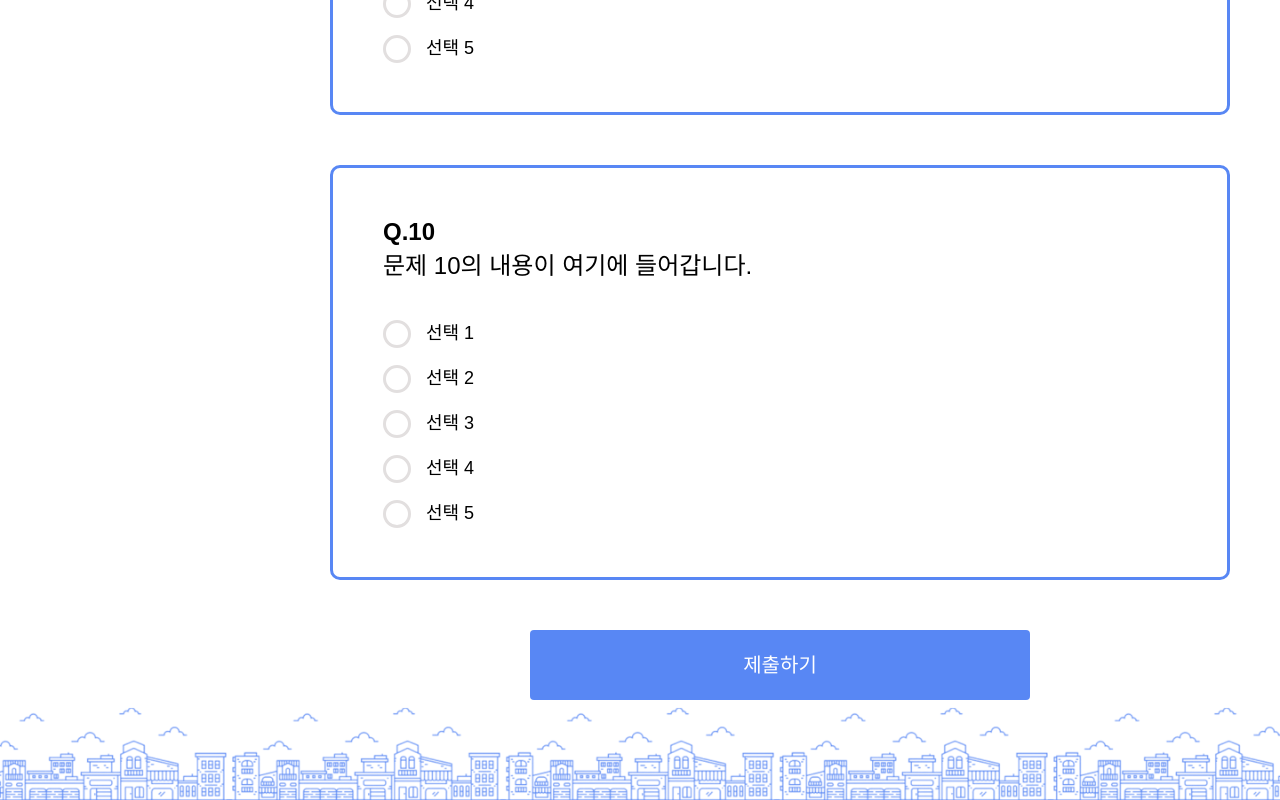
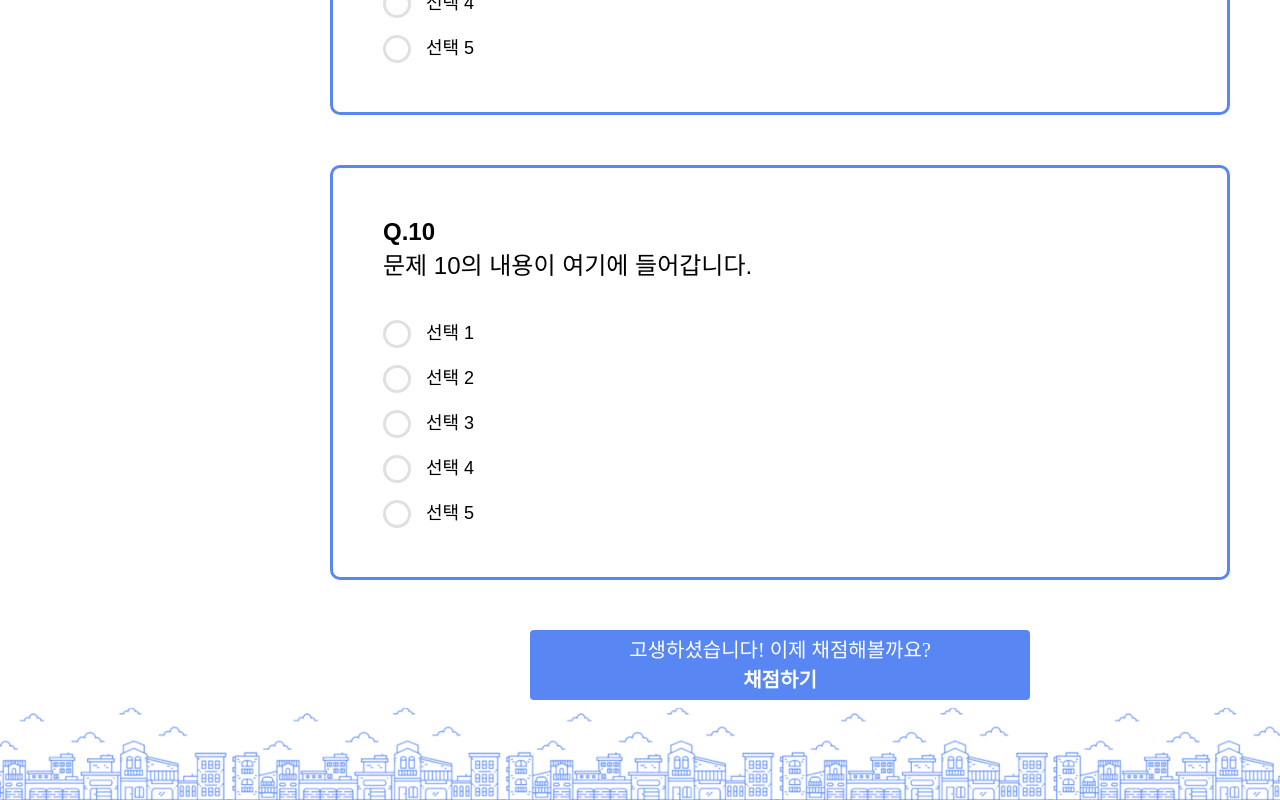
Before and after one commit to 2024-Winter-BootCamp-TeamF/Frontend, a React (Create React App) app: page /practice in a window 1280 px wide. Shown: the part 3796-4596 px from the top of the page. Built offline with nearby package versions, Linux system fonts and the light colour scheme; a web font is replaced by a local one.

Commit message:
design) 오답, 정답 이미지 화질 개선

```diff
--- a/src/pages/PracticePage/ProblemContent.jsx
+++ b/src/pages/PracticePage/ProblemContent.jsx
@@ -125,7 +125,10 @@ const ProblemContent = ({ problems, onButtonClick, readOnly }) => {
               ))}
             </ProblemDetail>
             <ButtonWrapper>
-              <SolveButton onClick={handleButtonClick}>제출하기</SolveButton>
+              <SolveButton
+                onClick={handleButtonClick}
+                children={"고생하셨습니다! 이제 채점해볼까요?\n채점하기"}
+              ></SolveButton>
             </ButtonWrapper>
           </ContentWrapper>
         </Container>
@@ -187,7 +190,7 @@ const ProblemItem = styled.div`
 const ButtonWrapper = styled.div`
   display: flex;
   justify-content: center;
-  margin: 50px 0;
+  margin: 50px;
 `;
 
 ProblemContent.propTypes = {
```
Also changed, not shown: src/images/confused.png, src/images/correct.png.
